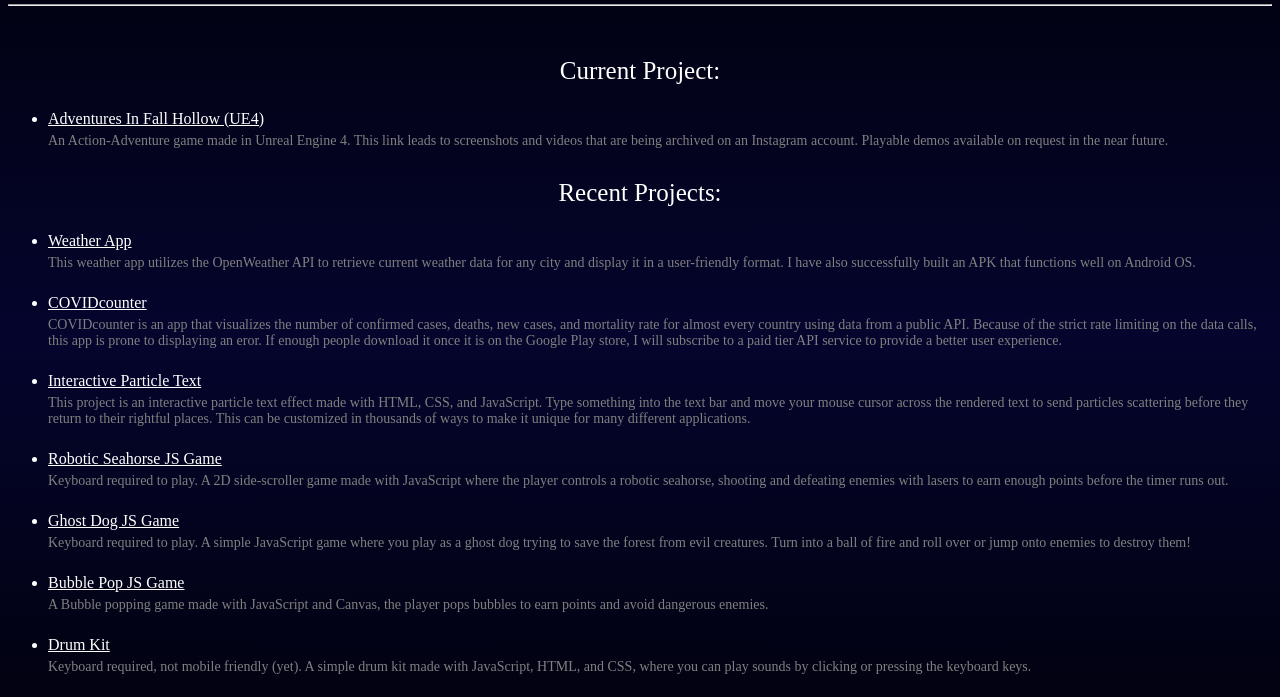
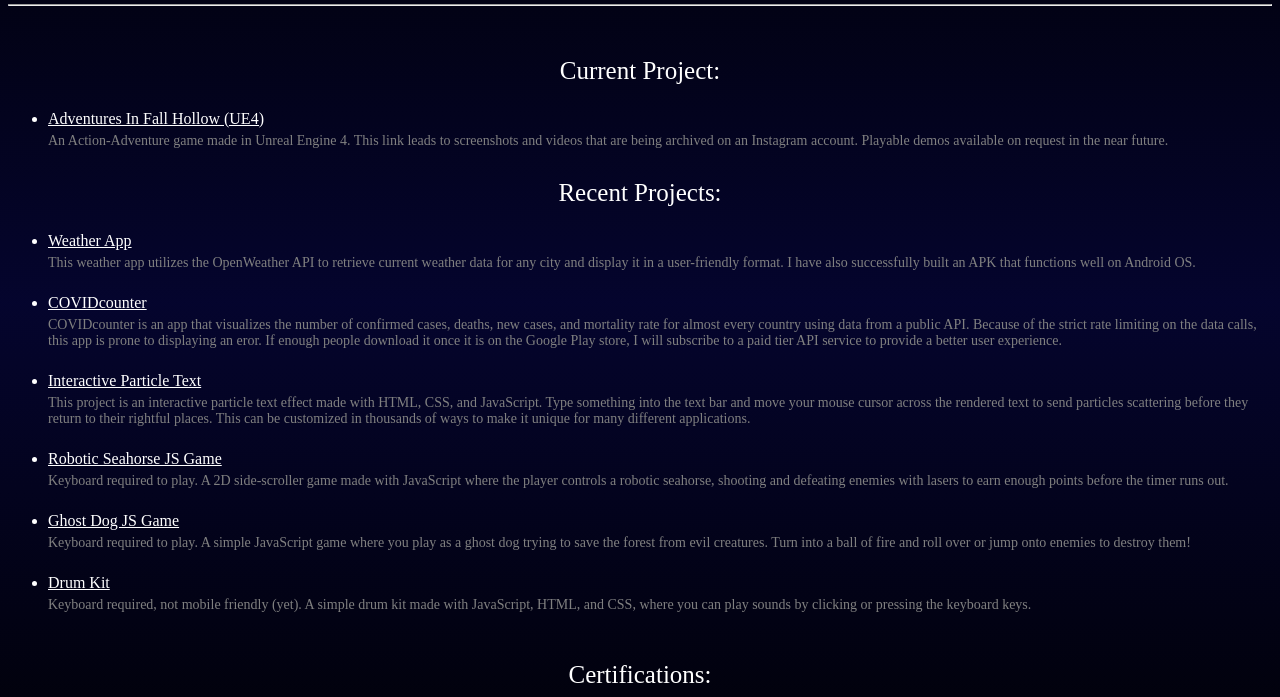
Before and after one commit to JRH89/Portfolio, a plain HTML site: page index.html in a window 1280 px wide. Shown: the part 255-952 px from the top of the page. Drawn offline with Linux system fonts and the light colour scheme.

Commit message:
Update index.html

```diff
--- a/index.html
+++ b/index.html
@@ -62,10 +62,6 @@
     <p>Keyboard required to play.  A simple JavaScript game where you play as a ghost dog trying to save the forest from evil creatures. Turn into a ball of fire and roll over or jump onto enemies to destroy them!</p>
   </li><br>
   <li>
-    <a href="https://jrh89.github.io/Fish-Game" style="color: white;" target="_blank">Bubble Pop JS Game</a>
-    <p>A Bubble popping game made with JavaScript and Canvas, the player pops bubbles to earn points and avoid dangerous enemies.</p>
-  </li><br>
-  <li>
     <a href="https://jrh89.github.io/DrumKit" style="color: white;" target="_blank">Drum Kit</a>
     <p>Keyboard required, not mobile friendly (yet). A simple drum kit made with JavaScript, HTML, and CSS, where you can play sounds by clicking or pressing the keyboard keys.</p>
   </li><br>
```
